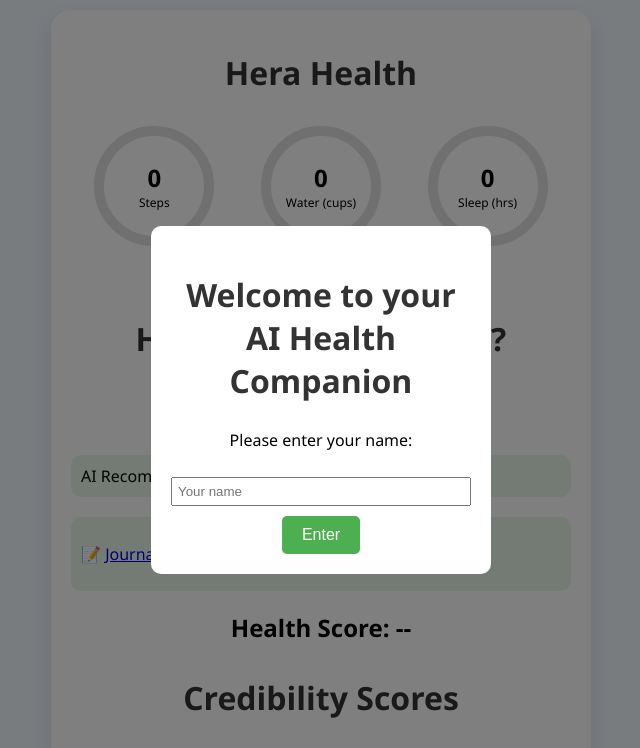
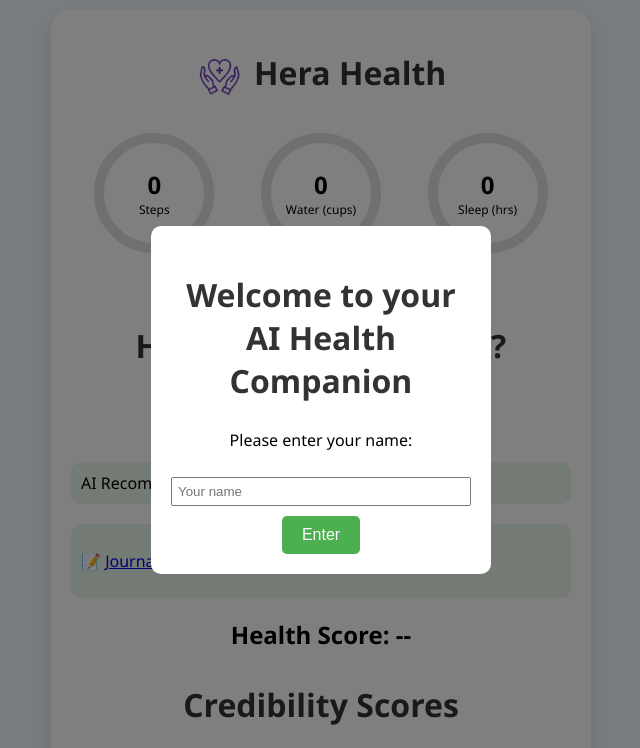
Before and after one commit to WebWiz09/Hera-Health, a plain HTML site: page index.html in a window 1280 px wide. Shown: the top 748 px of the page, without its empty margins (319-959 px from the left). Drawn offline with Linux system fonts and the light colour scheme.

Commit message:
Update index.html

```diff
--- a/index.html
+++ b/index.html
@@ -4,6 +4,7 @@
     <meta charset="UTF-8">
     <meta name="viewport" content="width=device-width, initial-scale=1.0">
     <title>Hera Health </title>
+     <link rel="icon" type="image/x-icon" href="logo.png">
     <link rel="stylesheet" href="style.css">
 </head>
 <body>
@@ -16,7 +17,9 @@
         </div>
     </div>
     <div class="app-container">
-        <h1>Hera Health </h1>
+        <h1>
+            <img src="logo.png" alt="hera health Logo" style="height: 50px; vertical-align: middle;">
+            Hera Health </h1>
         <div id="greeting"></div>
         <div class="circle-container">
             <div class="circle" id="stepsCircle" onclick="incrementMetric('steps', 1000)">
```
